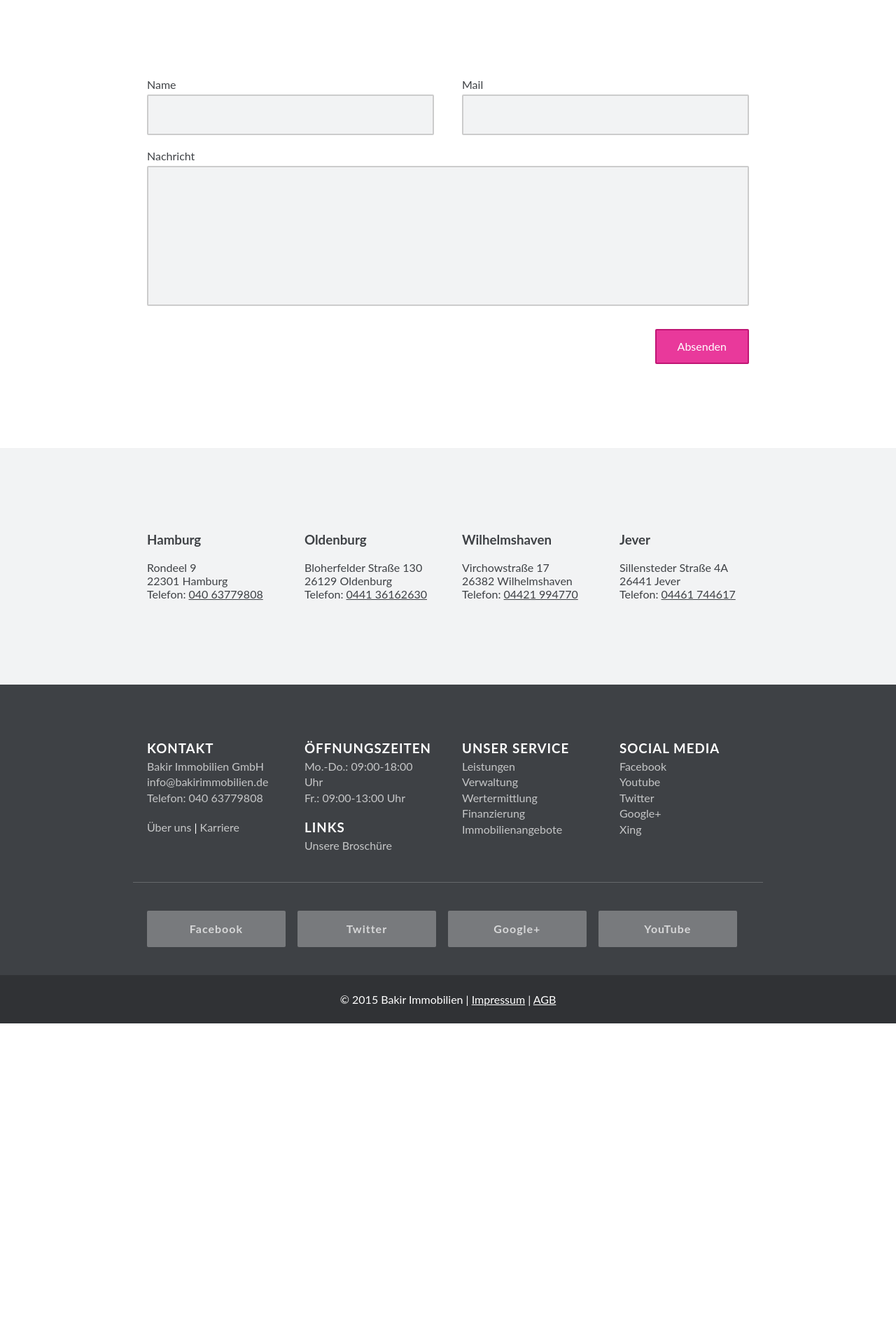
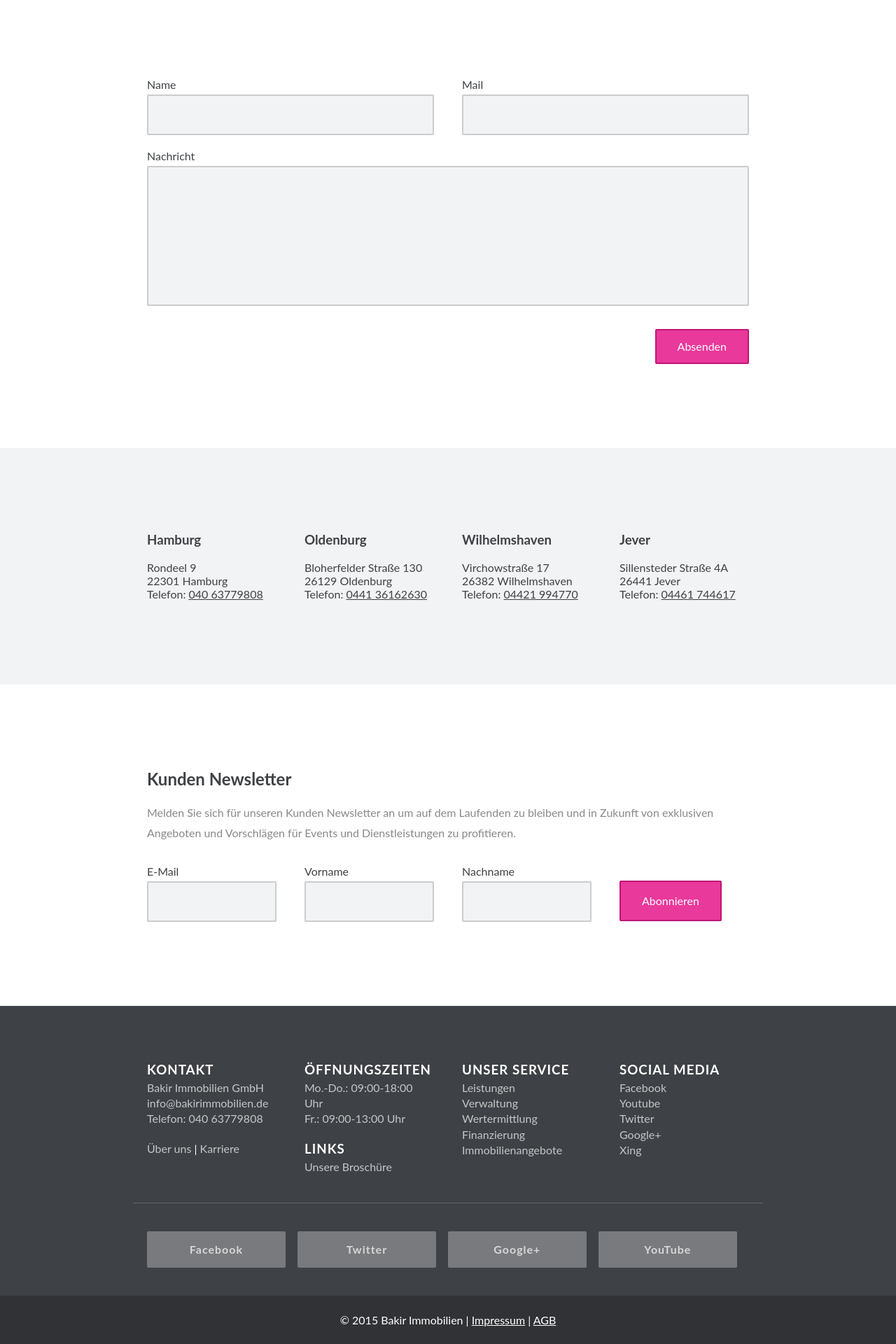
Before and after one commit to bakirnetwork/bakirimmobilien_de, a Jekyll site: the page built from _pages/index.html, in a window 1280 px wide. Shown: the part 2803-4723 px from the top of the page at 70% size. Built offline with Jekyll 4.4.1, drawn with Linux system fonts in a browser that asks for light colours; nearby versions of some CDN libraries; some web fonts are replaced; before the commit the page ends 4265 px from its top, so only the background shows below that.

Commit message:
Kunden Newsletter Formular hinzugefügt

```diff
--- /dev/null
+++ b/_includes/newsletter.html
@@ -0,0 +1,33 @@
+<div class="row">
+	<div class="col span-12">
+		<h2>Kunden Newsletter</h2>
+		<p>Melden Sie sich für unseren Kunden Newsletter an um auf dem Laufenden zu bleiben und in Zukunft von exklusiven Angeboten und Vorschlägen für Events und Dienstleistungen zu profitieren.</p>
+	</div>
+</div>
+
+<form action="//bakirimmobilien.us11.list-manage.com/subscribe/post?u=cce6000504f44bb0002b536ee&amp;id=9711015c6e" method="post" id="mc-embedded-subscribe-form" name="mc-embedded-subscribe-form" class="validate" target="_blank" novalidate>
+
+		<input style="display: none;" type="text" name="b_cce6000504f44bb0002b536ee_9711015c6e" tabindex="-1" value="">
+
+		<div class="row">
+			<fieldset class="col span-3">
+				<label for="newsletter-email">E-Mail</label>
+				<input id="newsletter-email" type="email" name="EMAIL">
+			</fieldset>
+
+			<fieldset class="col span-3">
+				<label for="newsletter-firstname">Vorname</label>
+				<input id="newsletter-firstname" type="text" name="FNAME">
+			</fieldset>
+
+			<fieldset class="col span-3">
+				<label for="newsletter-lastname">Nachname</label>
+				<input id="newsletter-lastname" type="text" name="LNAME">
+			</fieldset>
+
+			<div class="col span-3">
+				<button class="newsletter-submit" type="submit" name="subscribe">Abonnieren</button>
+			</div>
+		</div>
+
+</form>
--- a/_pages/index.html
+++ b/_pages/index.html
@@ -14,3 +14,4 @@ permalink: /
 	</div>
 </section>
 <section class="marketing standorte">{% include standorte.html %}</section>
+<section class="marketing newsletter">{% include newsletter.html %}</section>
--- /dev/null
+++ b/assets/css/components/_newsletter.sass
@@ -0,0 +1,3 @@
+.newsletter-submit
+	margin-top: 23px
+	height: 58px
--- a/assets/css/main.sass
+++ b/assets/css/main.sass
@@ -44,5 +44,6 @@ $white2: #f2f3f4
 @import components/info
 @import components/immobilienangebote
 @import components/contact
+@import components/newsletter
 @import components/socials
 @import components/footer
```
